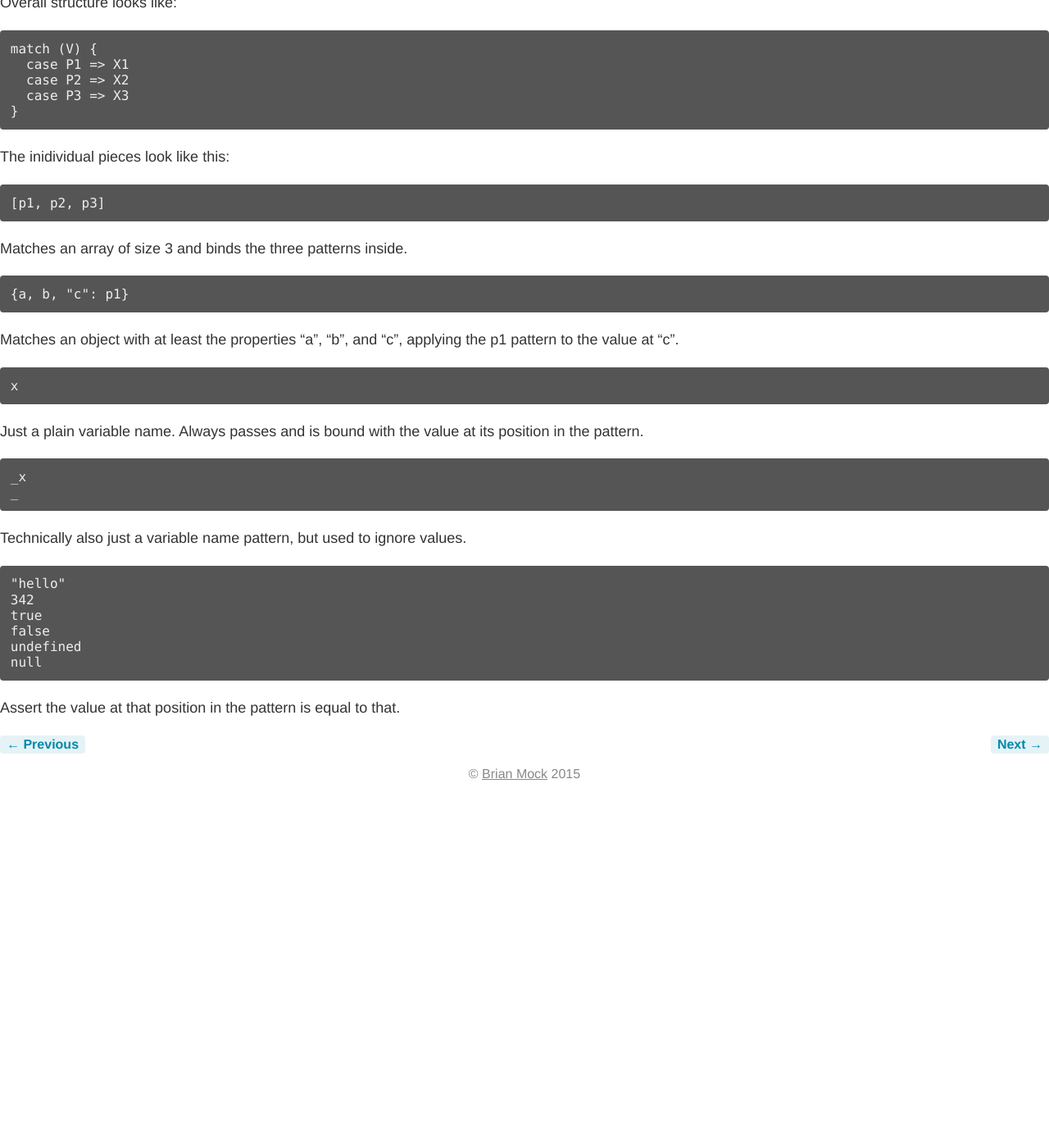
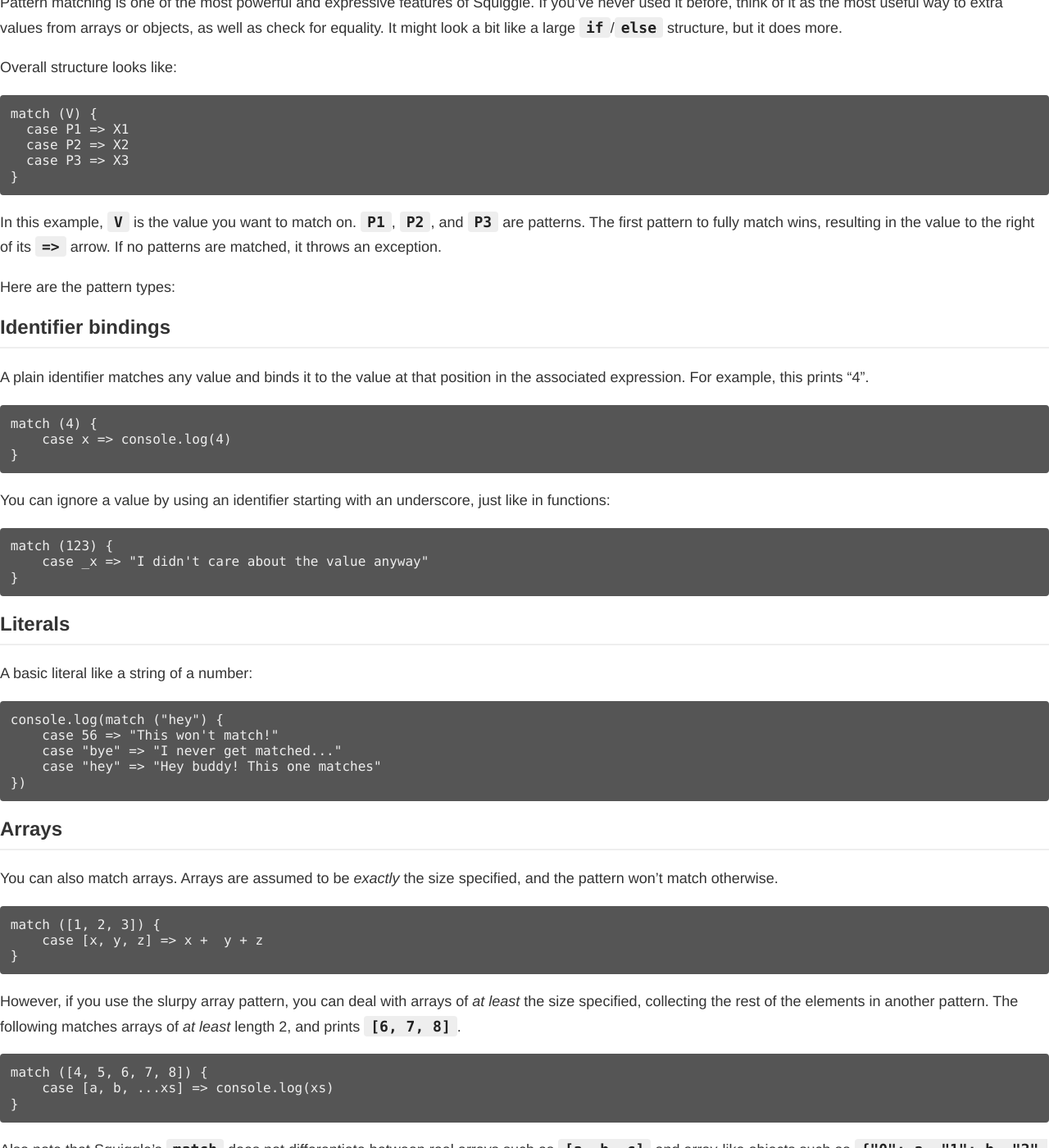
Before and after one commit to squiggle-lang/squiggle-lang.org, a Jekyll site: the page built from tutorial/chapter/2.12/index.md, in a window 1280 px wide and 1400 px high, scrolled down 259 px. Shown: the whole window at 82% size. Built offline with Jekyll 4.4.1, drawn with Linux system fonts in a browser that asks for light colours; before the commit the page ends 1228 px from its top, so only the background shows below that; some of the changed text lies outside the part shown.

Commit message:
Updates match-expression documentation

```diff
--- a/tutorial/chapter/2.12/index.md
+++ b/tutorial/chapter/2.12/index.md
@@ -1,6 +1,11 @@
 ---
 title: "Match-expression"
 ---
+
+Pattern matching is one of the most powerful and expressive features of
+Squiggle. If you've never used it before, think of it as the most useful way to
+extra values from arrays or objects, as well as check for equality. It might
+look a bit like a large `if`/`else` structure, but it does more.
 
 Overall structure looks like:
 
@@ -10,30 +15,94 @@ Overall structure looks like:
       case P3 => X3
     }
 
-The inidividual pieces look like this:
+In this example, `V` is the value you want to match on. `P1`, `P2`, and `P3` are
+patterns. The first pattern to fully match wins, resulting in the value to the
+right of its `=>` arrow. If no patterns are matched, it throws an exception.
 
-    [p1, p2, p3]
+Here are the pattern types:
 
-Matches an array of size 3 and binds the three patterns inside.
+## Identifier bindings
 
-    {a, b, "c": p1}
+A plain identifier matches any value and binds it to the value at that position
+in the associated expression. For example, this prints "4".
 
-Matches an object with at least the properties "a", "b", and "c", applying the p1 pattern to the value at "c".
+    match (4) {
+        case x => console.log(4)
+    }
 
-    x
+You can ignore a value by using an identifier starting with an underscore, just
+like in functions:
 
-Just a plain variable name. Always passes and is bound with the value at its position in the pattern.
+    match (123) {
+        case _x => "I didn't care about the value anyway"
+    }
 
-    _x
-    _
+## Literals
 
-Technically also just a variable name pattern, but used to ignore values.
+A basic literal like a string of a number:
 
-    "hello"
-    342
-    true
-    false
-    undefined
-    null
+    console.log(match ("hey") {
+        case 56 => "This won't match!"
+        case "bye" => "I never get matched..."
+        case "hey" => "Hey buddy! This one matches"
+    })
 
-Assert the value at that position in the pattern is equal to that.
+## Arrays
+
+You can also match arrays. Arrays are assumed to be *exactly* the size
+specified, and the pattern won't match otherwise.
+
+    match ([1, 2, 3]) {
+        case [x, y, z] => x +  y + z
+    }
+
+However, if you use the slurpy array pattern, you can deal with arrays of
+*at least* the size specified, collecting the rest of the elements in another
+pattern. The following matches arrays of *at least* length 2, and prints
+`[6, 7, 8]`.
+
+    match ([4, 5, 6, 7, 8]) {
+        case [a, b, ...xs] => console.log(xs)
+    }
+
+Also note that Squiggle's `match` does not differentiate between real arrays such as `[a, b, c]` and array-like objects such as
+`{"0": a, "1": b, "2", c, "length": 3}`.
+
+## Objects
+
+Objects in JavaScript are a little more complicated than arrays, due to
+prototype chains and rarely being truly empty. Due to this, object patterns
+ignore extra properties, only caring if the ones specified exist. Properties are
+checked all the way up the prototype chain, not just own-properties.
+
+    match (global) {
+        {"Number": Number} => console.log(Number("34"))
+    }
+
+Because object patterns ignore extra properties, the following match succeeds:
+
+    match ({"a": 1}) {
+        case {} => "potato"
+    }
+
+Because arrays are also objects, the following match succeeds:
+
+    match ([4, 5, 6]) {
+        case {"length": n} => n
+    }
+
+Also, there's a shorthand for the common case of key and value names being the
+same. Normally you would write:
+
+    match (obj) {
+        case {"name": name} => name
+    }
+
+But it's possible with the shorthand notation to write:
+
+    match (obj) {
+        case {name} => name
+    }
+
+Object and array patterns can be nested within each other to match and extract
+values from deep structures.
```
